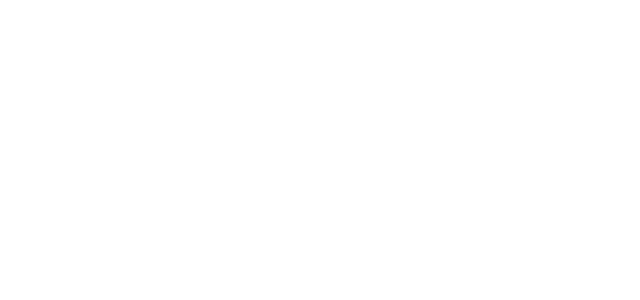
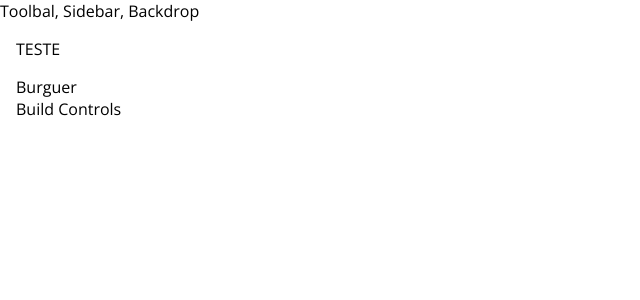
Before and after one commit to pedroprado/burguer-app, a React app: page / in a window 1280 px wide. Shown: the top 300 px of the page, without its empty margins (0-640 px from the left). Built offline with nearby package versions, Linux system fonts and the light colour scheme.

Commit message:
Adding first components: containers and components

```diff
--- a/src/App.js
+++ b/src/App.js
@@ -1,10 +1,15 @@
 import React, { Component } from 'react';
+import Layout from './components/Layout/Layout';
+import BurguerBuilder from './containers/BurguerBuilder/BurguerBuilder';
 
 class App extends Component {
   render() {
     return (
       <div>
-
+        <Layout>
+          <p>TESTE</p>
+          <BurguerBuilder/>
+        </Layout>
       </div>
     );
   }
--- /dev/null
+++ b/src/components/Layout/Layout.css
@@ -0,0 +1,3 @@
+.Content{
+    margin: 16px;
+}
--- /dev/null
+++ b/src/components/Layout/Layout.js
@@ -0,0 +1,15 @@
+import React from 'react';
+import Aux from '../../hoc/Aux';
+import classes from './Layout.css';
+
+const layout = (props) => {
+    return (
+    <Aux>
+        <div>Toolbal, Sidebar, Backdrop</div>
+        <main className={classes.Content}>
+            {props.children}
+        </main>
+    </Aux>
+)};
+
+export default layout;
--- /dev/null
+++ b/src/containers/BurguerBuilder/BurguerBuilder.js
@@ -0,0 +1,15 @@
+import React, { Component } from 'react';
+import Aux from '../../hoc/Aux';
+
+class BurguerBuilder extends Component{
+
+    render(){
+        return(
+        <Aux>
+            <div>Burguer</div>
+            <div>Build Controls</div>
+        </Aux>);
+    };
+}
+
+export default BurguerBuilder;
--- /dev/null
+++ b/src/hoc/Aux.js
@@ -0,0 +1,4 @@
+
+const aux = (props) => props.children;
+
+export default aux;
--- a/src/index.css
+++ b/src/index.css
@@ -1,5 +1,5 @@
 body {
   margin: 0;
   padding: 0;
-  font-family: sans-serif;
+  font-family: "Open Sans", sans-serif;
 }
```
